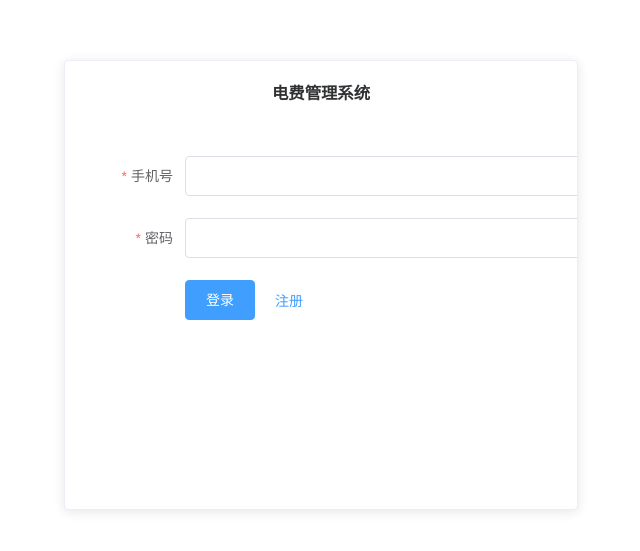
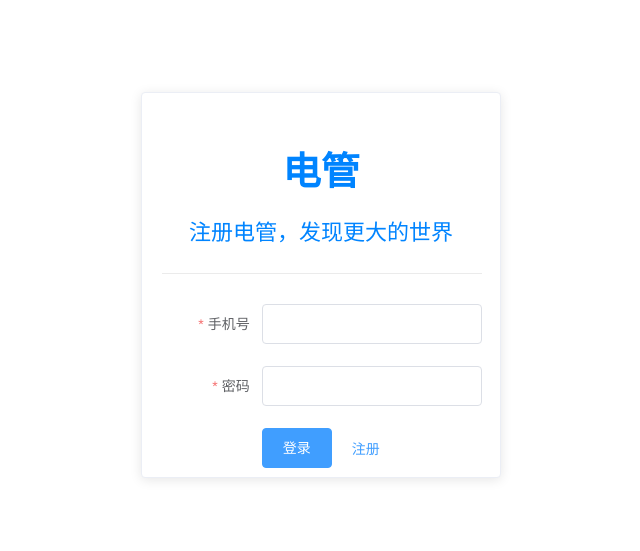
Before and after one commit to Orangexua/granduation-ele, a Vue app in the folder electric_charge/electric_charge_manage/: page /#/login in a window 1280 px wide. Shown: the part 115-666 px from the top of the page, without its empty margins (319-959 px from the left). Built offline with nearby package versions, Linux system fonts and the light colour scheme.

Commit message:
login change

```diff
--- a/electric_charge/electric_charge_manage/src/views/Login/index.vue
+++ b/electric_charge/electric_charge_manage/src/views/Login/index.vue
@@ -1,7 +1,19 @@
 <template>
   <div class="login">
-    <el-card style="width: 40vw; height: 35vw" class="box-card">
-      <h3 style="text-align: center; margin-bottom: 50px">电费管理系统</h3>
+    <el-card style="width: 28vw; height: 30vw" class="box-card">
+      <h3
+        style="
+          font-size: 3vw;
+          color: #0084ff;
+          text-align: center;
+          display: block;
+          margin-top: 30px;
+        "
+      >
+        电管
+      </h3>
+      <div class="tip">注册电管，发现更大的世界</div>
+      <div class="con"></div>
       <el-form
         :model="ruleForm"
         status-icon
@@ -10,14 +22,14 @@
         label-width="100px"
         class="demo-ruleForm"
       >
-        <el-form-item style="width: 500px" label="手机号" prop="phone">
+        <el-form-item style="width: 25vw" label="手机号" prop="phone">
           <el-input
             type="text"
             v-model="ruleForm.phone"
             autocomplete="off"
           ></el-input>
         </el-form-item>
-        <el-form-item style="width: 500px" label="密码" prop="password">
+        <el-form-item style="width: 25vw" label="密码" prop="password">
           <el-input
             type="password"
             v-model="ruleForm.password"
@@ -37,14 +49,14 @@
           </el-form-item>
         </div>
         <div v-else>
-          <el-form-item style="width: 500px" label="用户昵称" prop="username">
+          <el-form-item style="width: 30vw" label="用户昵称" prop="username">
             <el-input
               type="text"
               v-model="ruleForm.username"
               autocomplete="off"
             ></el-input>
           </el-form-item>
-          <el-form-item style="width: 500px" label="小区" prop="house">
+          <el-form-item style="width: 30vw" label="小区" prop="house">
             <el-select v-model="ruleForm.house">
               <el-option
                 v-for="item in houseList"
@@ -170,5 +182,17 @@ export default {
   display: flex;
   justify-content: center;
   align-items: center;
+  .tip {
+    color: #0084ff;
+    text-align: center;
+    font-size: 22px;
+    margin-top: 15px;
+  }
+  .con {
+    width: 25vw;
+    height: 24px;
+    border-bottom: 1px solid #ebebeb;
+    margin-bottom: 30px;
+  }
 }
 </style>
--- a/electric_charge/electric_charge_manage/vue.config.js
+++ b/electric_charge/electric_charge_manage/vue.config.js
@@ -1 +1,3 @@
-module.exports = {};
+module.exports = {
+  lintOnSave: false
+};
```
